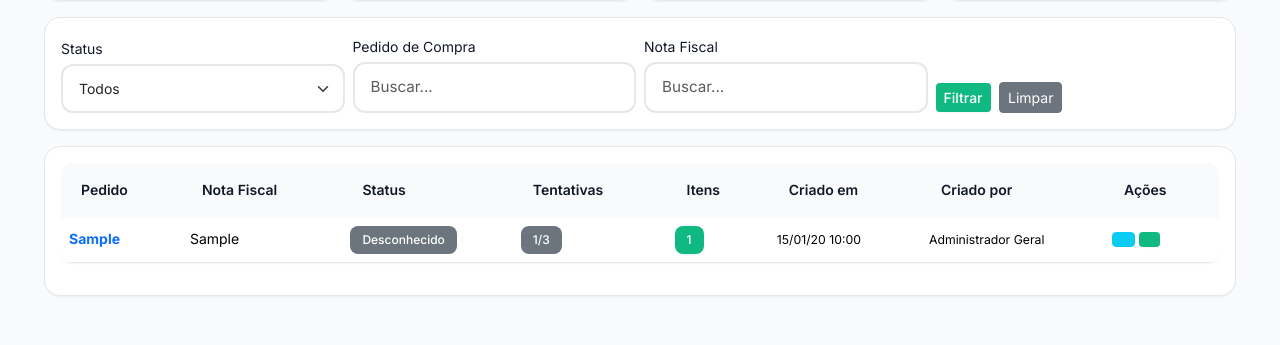
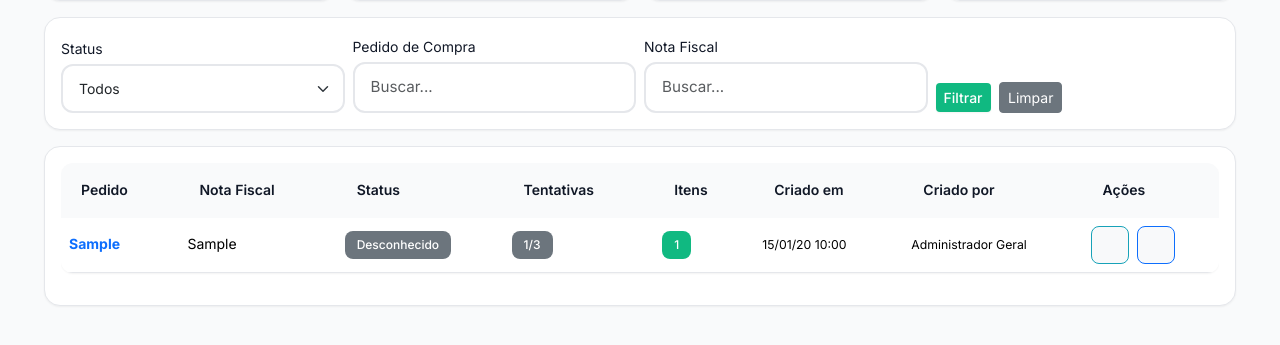
Before and after one commit to marcos-atanael-1/RPA_Profectum, a Flask app: page /romaneios in a window 1280 px wide. Shown: the part 251-596 px from the top of the page. Run offline with Flask 3, Linux system fonts and the light colour scheme; a user stored in the database is signed in; tables that the repository leaves empty hold one stand-in row (values such as "Sample post").

Commit message:
incones nos botoes de acoes do romaneios

```diff
--- a/templates/romaneios/lista.html
+++ b/templates/romaneios/lista.html
@@ -158,18 +158,33 @@
                             <td style="padding: 0.5rem;"><small>{{ romaneio.created_at.strftime('%d/%m/%y %H:%M') if romaneio.created_at else '-' }}</small></td>
                             <td style="padding: 0.5rem;"><small>{{ romaneio.creator.full_name if romaneio.creator else '-' }}</small></td>
                             <td style="padding: 0.5rem;">
-                                <div class="d-flex gap-1">
-                                    <a href="{{ url_for('romaneio_detalhes', romaneio_id=romaneio.id) }}" class="btn btn-info btn-sm" style="padding: 0.4rem 0.65rem;" data-bs-toggle="tooltip" title="Ver detalhes do romaneio">
-                                        <i class="fas fa-eye"></i>
+                                <div class="d-flex gap-2">
+                                    <a href="{{ url_for('romaneio_detalhes', romaneio_id=romaneio.id) }}"
+                                       class="btn btn-light border"
+                                       style="width: 38px; height: 38px; padding: 0; display: flex; align-items: center; justify-content: center; border-radius: 8px; border-color: #17a2b8 !important; color: #17a2b8;"
+                                       data-bs-toggle="tooltip"
+                                       data-bs-placement="top"
+                                       title="Ver detalhes do romaneio">
+                                        <i class="fas fa-eye" style="font-size: 16px;"></i>
                                     </a>
                                     {% if romaneio.pode_verificar() %}
-                                    <button class="btn btn-primary btn-sm btn-verificar" style="padding: 0.4rem 0.65rem;" data-id="{{ romaneio.id }}" data-bs-toggle="tooltip" title="Verificar contagem na API">
-                                        <i class="fas fa-sync"></i>
+                                    <button class="btn btn-light border btn-verificar"
+                                            style="width: 38px; height: 38px; padding: 0; display: flex; align-items: center; justify-content: center; border-radius: 8px; border-color: #0d6efd !important; color: #0d6efd;"
+                                            data-id="{{ romaneio.id }}"
+                                            data-bs-toggle="tooltip"
+                                            data-bs-placement="top"
+                                            title="Verificar contagem na API">
+                                        <i class="fas fa-sync" style="font-size: 16px;"></i>
                                     </button>
                                     {% endif %}
                                     {% if romaneio.pode_excluir() %}
-                                    <button class="btn btn-danger btn-sm btn-excluir" style="padding: 0.4rem 0.65rem;" data-id="{{ romaneio.id }}" data-bs-toggle="tooltip" title="Excluir romaneio">
-                                        <i class="fas fa-trash"></i>
+                                    <button class="btn btn-light border btn-excluir"
+                                            style="width: 38px; height: 38px; padding: 0; display: flex; align-items: center; justify-content: center; border-radius: 8px; border-color: #dc3545 !important; color: #dc3545;"
+                                            data-id="{{ romaneio.id }}"
+                                            data-bs-toggle="tooltip"
+                                            data-bs-placement="top"
+                                            title="Excluir romaneio">
+                                        <i class="fas fa-trash" style="font-size: 16px;"></i>
                                     </button>
                                     {% endif %}
                                 </div>
@@ -221,6 +236,34 @@
     </div>
 </div>
 
+<style>
+/* Efeitos hover para os botões de ação */
+.btn-light.border:hover {
+    transform: translateY(-2px);
+    box-shadow: 0 4px 8px rgba(0,0,0,0.15);
+    transition: all 0.2s ease;
+}
+
+.btn-light.border[style*="border-color: #17a2b8"]:hover {
+    background-color: #17a2b8 !important;
+    color: white !important;
+}
+
+.btn-light.border[style*="border-color: #0d6efd"]:hover {
+    background-color: #0d6efd !important;
+    color: white !important;
+}
+
+.btn-light.border[style*="border-color: #dc3545"]:hover {
+    background-color: #dc3545 !important;
+    color: white !important;
+}
+
+.btn-light.border:active {
+    transform: translateY(0);
+}
+</style>
+
 <!-- Modal Novo Romaneio -->
 <div class="modal fade" id="modalNovoRomaneio" tabindex="-1">
     <div class="modal-dialog">
```
